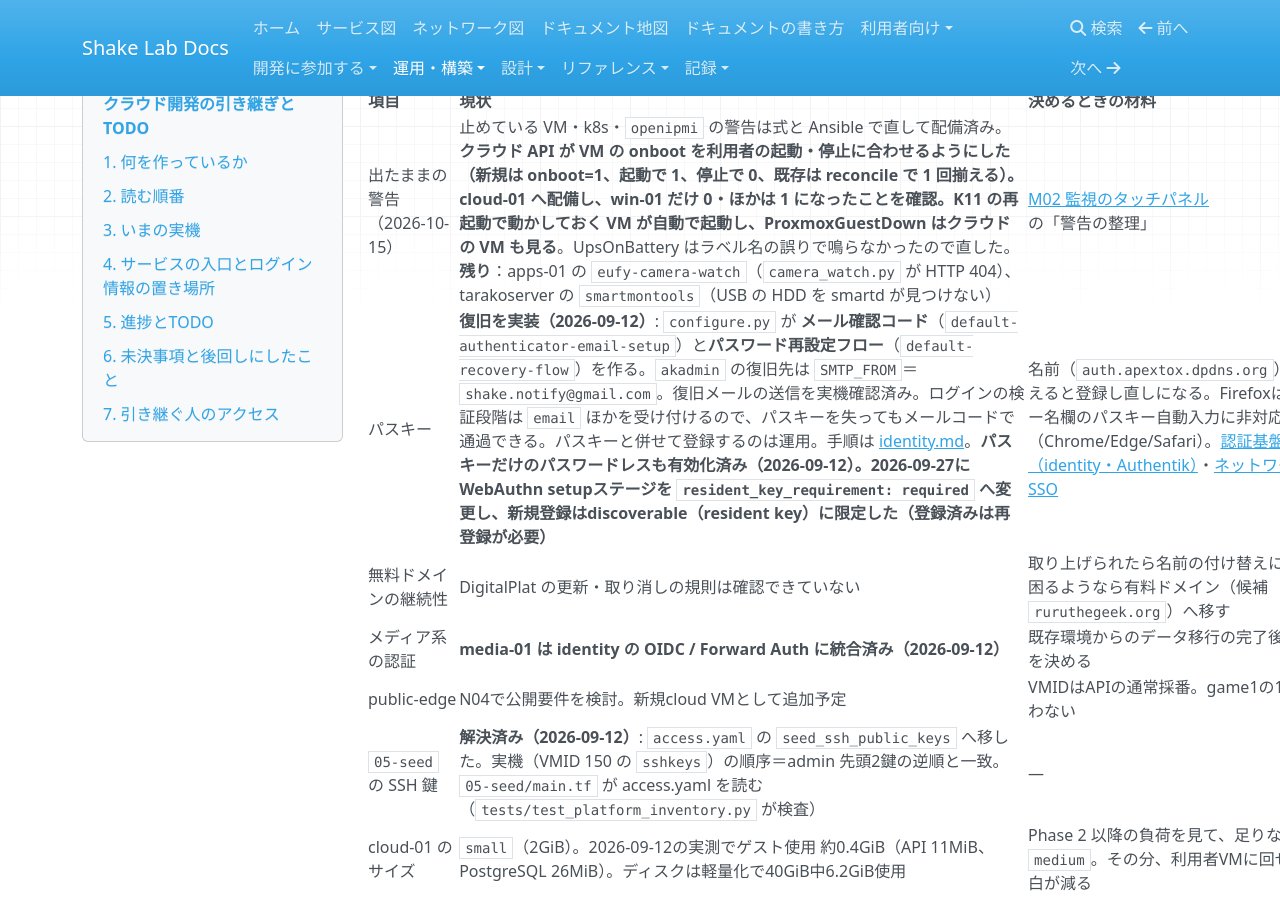
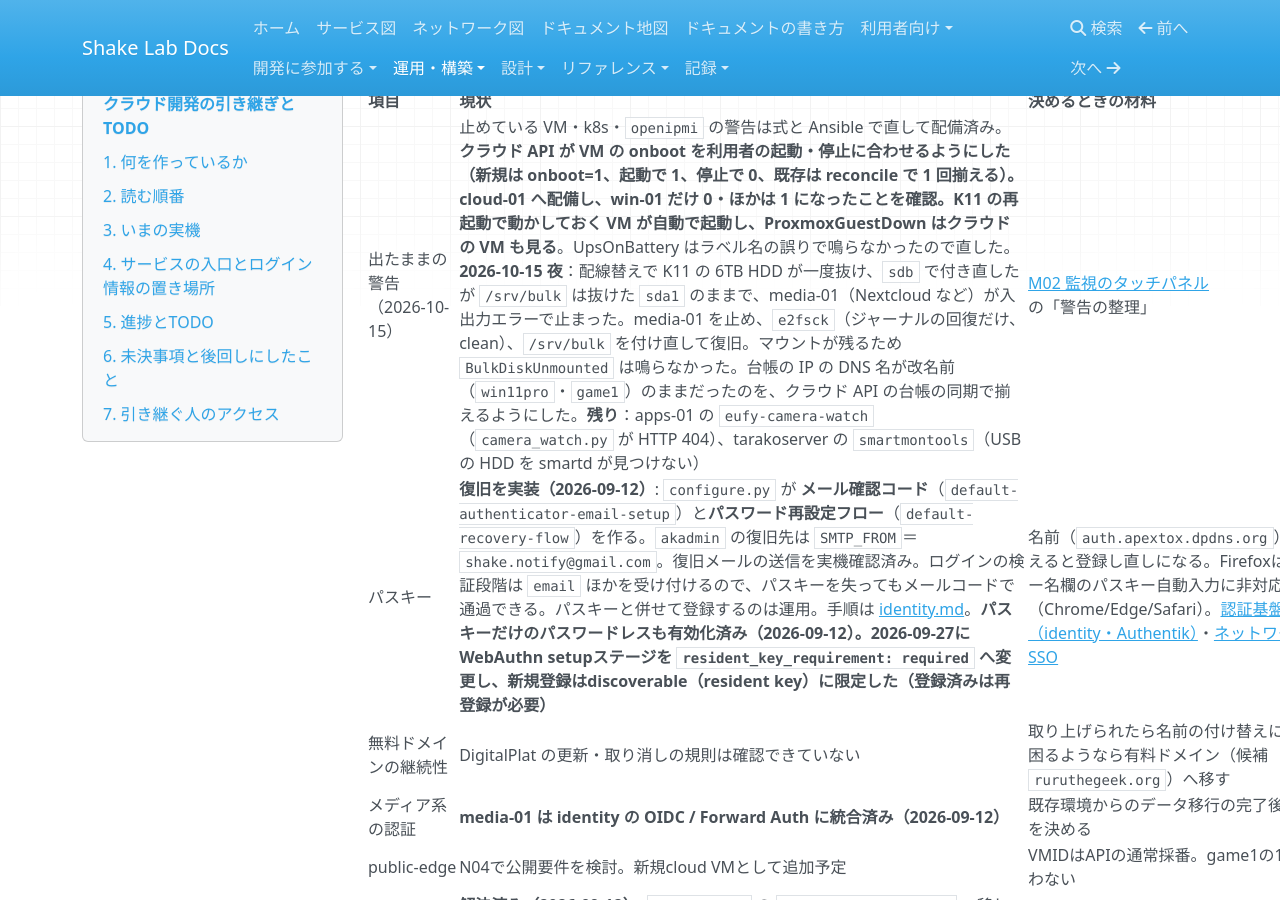
Before and after one commit to rurutheGeek/shake-cloud, an MkDocs documentation site: the page built from docs/operations/handover.md, in a window 1280 px wide and 900 px high, scrolled down 20192 px. Built offline with MkDocs 1.6.1, drawn with Linux system fonts in a browser that asks for light colours; nearby versions of some CDN libraries; a script that is not in the unit is left out.

Commit message:
docs: 配線替えで K11 の HDD が抜けた件と、台帳の DNS 名の修正を記録する
Co-Authored-By: Claude Opus 5.5 <noreply@anthropic.com>

```diff
--- a/docs/operations/handover.md
+++ b/docs/operations/handover.md
@@ -229,7 +229,7 @@ sops --decrypt platform/sops/pve-users.sops.yaml
 
 | 項目 | 現状 | 決めるときの材料 |
 | --- | --- | --- |
-| 出たままの警告（2026-10-15） | 止めている VM・k8s・`openipmi` の警告は式と Ansible で直して配備済み。**クラウド API が VM の onboot を利用者の起動・停止に合わせるようにした（新規は onboot=1、起動で 1、停止で 0、既存は reconcile で 1 回揃える）。cloud-01 へ配備し、win-01 だけ 0・ほかは 1 になったことを確認。K11 の再起動で動かしておく VM が自動で起動し、ProxmoxGuestDown はクラウドの VM も見る**。UpsOnBattery はラベル名の誤りで鳴らなかったので直した。**残り**：apps-01 の `eufy-camera-watch`（`camera_watch.py` が HTTP 404）、tarakoserver の `smartmontools`（USB の HDD を smartd が見つけない） | [M02 監視のタッチパネル](../development/M02-touch-panel.md) の「警告の整理」 |
+| 出たままの警告（2026-10-15） | 止めている VM・k8s・`openipmi` の警告は式と Ansible で直して配備済み。**クラウド API が VM の onboot を利用者の起動・停止に合わせるようにした（新規は onboot=1、起動で 1、停止で 0、既存は reconcile で 1 回揃える）。cloud-01 へ配備し、win-01 だけ 0・ほかは 1 になったことを確認。K11 の再起動で動かしておく VM が自動で起動し、ProxmoxGuestDown はクラウドの VM も見る**。UpsOnBattery はラベル名の誤りで鳴らなかったので直した。**2026-10-15 夜**：配線替えで K11 の 6TB HDD が一度抜け、`sdb` で付き直したが `/srv/bulk` は抜けた `sda1` のままで、media-01（Nextcloud など）が入出力エラーで止まった。media-01 を止め、`e2fsck`（ジャーナルの回復だけ、clean）、`/srv/bulk` を付け直して復旧。マウントが残るため `BulkDiskUnmounted` は鳴らなかった。台帳の IP の DNS 名が改名前（`win11pro`・`game1`）のままだったのを、クラウド API の台帳の同期で揃えるようにした。**残り**：apps-01 の `eufy-camera-watch`（`camera_watch.py` が HTTP 404）、tarakoserver の `smartmontools`（USB の HDD を smartd が見つけない） | [M02 監視のタッチパネル](../development/M02-touch-panel.md) の「警告の整理」 |
 | パスキー | **復旧を実装（2026-09-12）**: `configure.py` が **メール確認コード**（`default-authenticator-email-setup`）と**パスワード再設定フロー**（`default-recovery-flow`）を作る。`akadmin` の復旧先は `SMTP_FROM`＝`shake.notify@gmail.com`。復旧メールの送信を実機確認済み。ログインの検証段階は `email` ほかを受け付けるので、パスキーを失ってもメールコードで通過できる。パスキーと併せて登録するのは運用。手順は [identity.md](identity.md)。**パスキーだけのパスワードレスも有効化済み（2026-09-12）。2026-09-27にWebAuthn setupステージを `resident_key_requirement: required` へ変更し、新規登録はdiscoverable（resident key）に限定した（登録済みは再登録が必要）** | 名前（`auth.apextox.dpdns.org`）を変えると登録し直しになる。Firefoxはユーザー名欄のパスキー自動入力に非対応（Chrome/Edge/Safari）。[認証基盤（identity・Authentik）](identity.md)・[ネットワーク・SSO](../architecture/network-auth.md) |
 | 無料ドメインの継続性 | DigitalPlat の更新・取り消しの規則は確認できていない | 取り上げられたら名前の付け替えになる。困るようなら有料ドメイン（候補 `ruruthegeek.org`）へ移す |
 | メディア系の認証 | **media-01 は identity の OIDC / Forward Auth に統合済み（2026-09-12）** | 既存環境からのデータ移行の完了後に扱いを決める |
```
